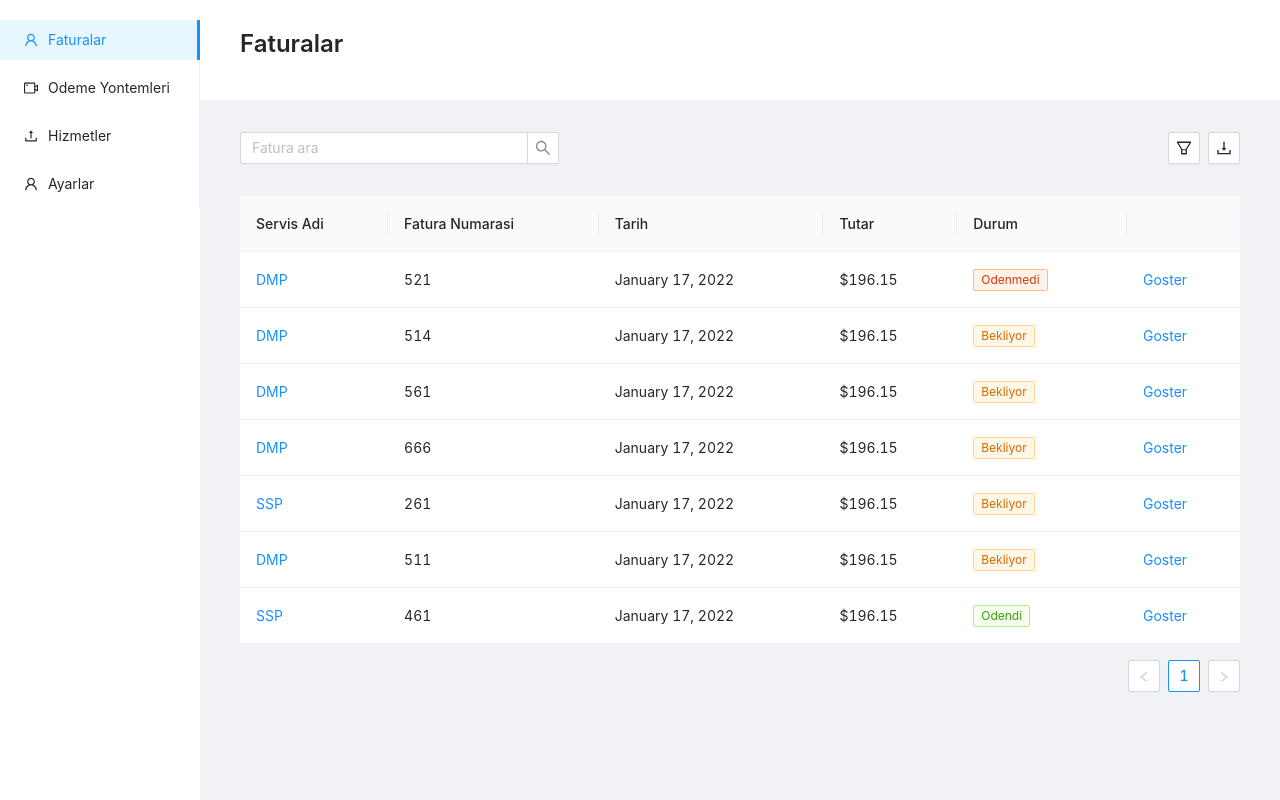
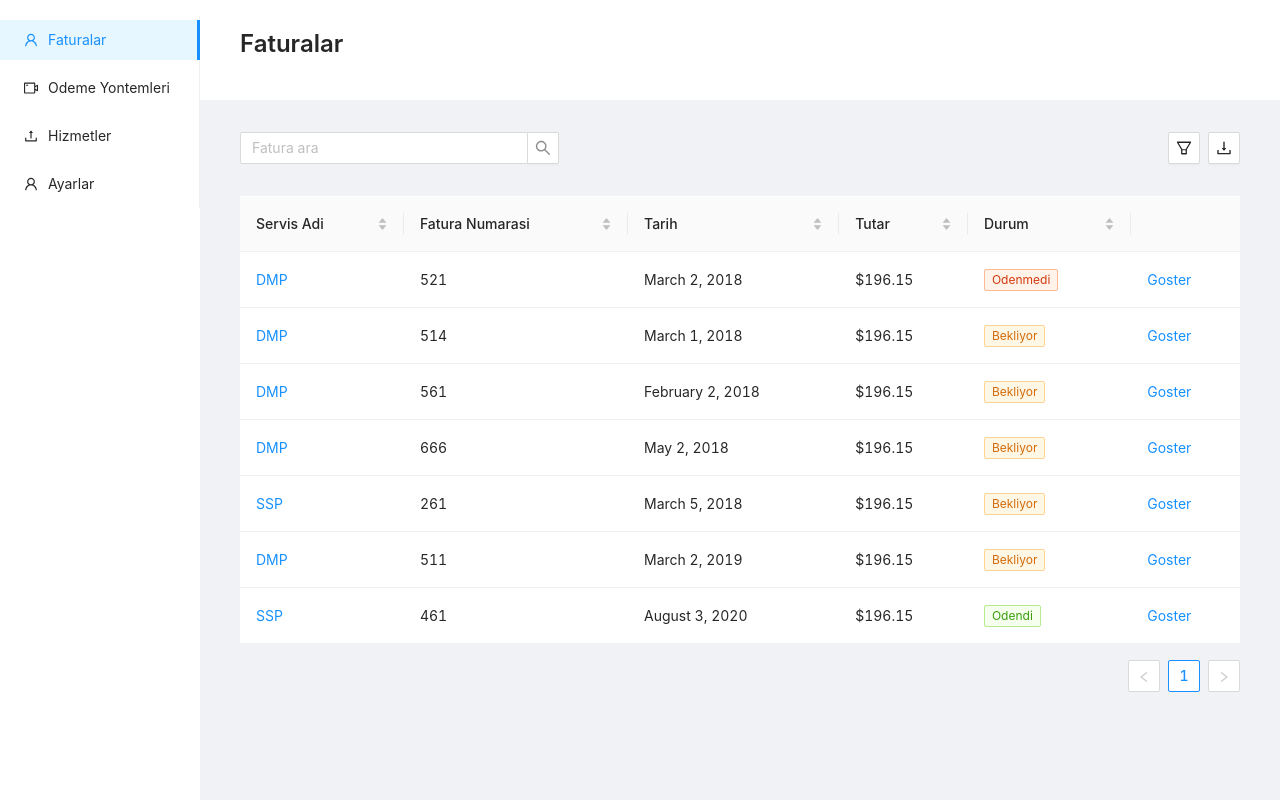
Before and after one commit to dereakif/invoice-dashboard, a React (Create React App) app: page / in a window 1280 px wide. Built offline with nearby package versions, Linux system fonts and the light colour scheme.

Commit message:
add: sorter to columns

```diff
--- a/src/components/TableContainer/index.tsx
+++ b/src/components/TableContainer/index.tsx
@@ -5,6 +5,7 @@ import { initialTag, TagT } from "../../interfaces/filter.interfaces";
 import { formatDate } from "../../modules/date";
 import Filter from "../Filter";
 import opConverter from "../Filter/opConverter";
+import { DataItemT, SchemaItemT } from "../Filter/schema";
 const { Search } = Input;
 interface Props {}
 
@@ -64,29 +65,36 @@ const TableContainer = (props: Props) => {
       dataIndex: "service",
       key: "service",
       render: (text: string) => <a>{text}</a>,
+      sorter: (a: DataItemT, b: DataItemT) =>
+        a.service.localeCompare(b.service),
     },
     {
       title: "Fatura Numarasi",
       dataIndex: "invoice_id",
       key: "invoice_id",
+      sorter: (a: DataItemT, b: DataItemT) => a.invoice_id - b.invoice_id,
     },
     {
       title: "Tarih",
       dataIndex: "date",
       key: "date",
       render: (date: Date) => renderDate(date),
+      sorter: (a: DataItemT, b: DataItemT) =>
+        a.date.getTime() - b.date.getTime(),
     },
     {
       title: "Tutar",
       dataIndex: "amount",
       key: "amount",
       render: (amount: number) => <span>${amount}</span>,
+      sorter: (a: DataItemT, b: DataItemT) => a.amount - b.amount,
     },
     {
       title: "Durum",
       key: "status",
       dataIndex: "status",
       render: (status: string) => renderStatus(status),
+      sorter: (a: DataItemT, b: DataItemT) => a.status.localeCompare(b.status),
     },
     {
       title: "",
@@ -104,7 +112,7 @@ const TableContainer = (props: Props) => {
       id: 1,
       service: "DMP",
       invoice_id: 521,
-      date: new Date(),
+      date: new Date(2018, 2, 2),
       amount: 196.15,
       status: "notPaid",
     },
@@ -112,7 +120,7 @@ const TableContainer = (props: Props) => {
       id: 2,
       service: "DMP",
       invoice_id: 514,
-      date: new Date(),
+      date: new Date(2018, 2, 1),
       amount: 196.15,
       status: "pending",
     },
@@ -120,7 +128,7 @@ const TableContainer = (props: Props) => {
       id: 3,
       service: "DMP",
       invoice_id: 561,
-      date: new Date(),
+      date: new Date(2018, 1, 2),
       amount: 196.15,
       status: "pending",
     },
@@ -128,7 +136,7 @@ const TableContainer = (props: Props) => {
       id: 4,
       service: "DMP",
       invoice_id: 666,
-      date: new Date(),
+      date: new Date(2018, 4, 2),
       amount: 196.15,
       status: "pending",
     },
@@ -136,7 +144,7 @@ const TableContainer = (props: Props) => {
       id: 5,
       service: "SSP",
       invoice_id: 261,
-      date: new Date(),
+      date: new Date(2018, 2, 5),
       amount: 196.15,
       status: "pending",
     },
@@ -144,7 +152,7 @@ const TableContainer = (props: Props) => {
       id: 6,
       service: "DMP",
       invoice_id: 511,
-      date: new Date(),
+      date: new Date(2019, 2, 2),
       amount: 196.15,
       status: "pending",
     },
@@ -152,7 +160,7 @@ const TableContainer = (props: Props) => {
       id: 7,
       service: "SSP",
       invoice_id: 461,
-      date: new Date(),
+      date: new Date(2020, 7, 3),
       amount: 196.15,
       status: "paid",
     },
```
